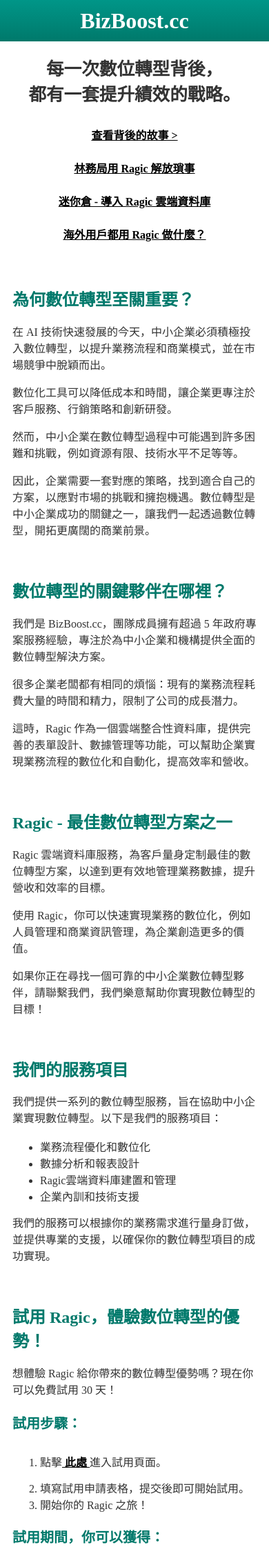
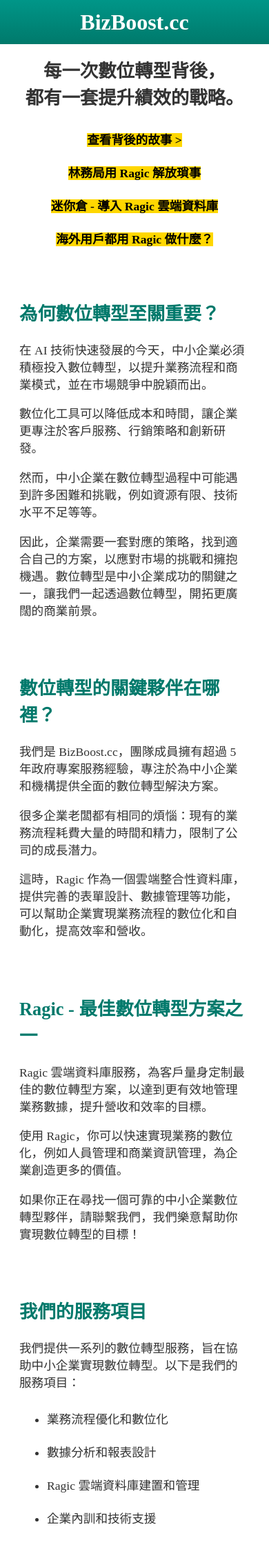
Before and after one commit to cameocyc/www_bizboost_cc, a PHP site: page / in a window 390 px wide. Shown: the top 2243 px of the page at 69% size. Run offline with PHP 8.4, Linux system fonts and the light colour scheme.

Commit message:
更新字體大小、加上footer

```diff
--- a/index.html
+++ b/index.html
@@ -90,14 +90,12 @@
         <section>
 
             <h1><br>每一次數位轉型背後，<br>都有一套提升績效的戰略。</h1>
-            <a href="#" class="story-link">查看背後的故事 ></a><br>
-            <a href="https://www.ragic.com/intl/zh-TW/blog/181" target="_blank">林務局用 Ragic 解放瑣事</a><br>
+            <a href="#" class="story-link"> 查看背後的故事 > </a><br>
+            <a href="https://www.ragic.com/intl/zh-TW/blog/181" target="_blank"> 林務局用 Ragic 解放瑣事 </a><br>
             <a href="https://www.ragic.com/intl/zh-TW/blog/146/%E8%BF%B7%E4%BD%A0%E5%80%89%E6%A1%88%E4%BE%8B%E5%88%86%E4%BA%AB"
-                target="_blank">迷你倉
-                - 導入 Ragic 雲端資料庫</a><br>
+                target="_blank"> 迷你倉 - 導入 Ragic 雲端資料庫 </a><br>
             <a href="https://www.ragic.com/intl/zh-TW/blog/211/%E6%B5%B7%E5%A4%96%E7%94%A8%E6%88%B6%E9%83%BD%E7%94%A8-Ragic-%E5%81%9A%E4%BB%80%E9%BA%BC%EF%BC%9F"
-                target="_blank">海外用戶都用
-                Ragic 做什麼？</a>
+                target="_blank"> 海外用戶都用 Ragic 做什麼？ </a>
 
         </section>
         <!-- 模态框 -->
@@ -136,7 +134,7 @@
             <ul>
                 <li>業務流程優化和數位化</li>
                 <li>數據分析和報表設計</li>
-                <li>Ragic雲端資料庫建置和管理</li>
+                <li>Ragic 雲端資料庫建置和管理</li>
                 <li>企業內訓和技術支援</li>
             </ul>
             <p>我們的服務可以根據你的業務需求進行量身訂做，並提供專業的支援，以確保你的數位轉型項目的成功實現。</p>
@@ -172,7 +170,9 @@
                 <li>電子郵件: <a href="mailto:info@bizboost.cc" target="_blank">ragic.cyc@gmail.com</a></li>
                 <li>電話號碼: <a href="tel:+886-985-568-088" target="_blank">+886-985-568-088</a></li>
                 <li>網站: <a href="https://www.bizboost.cc/" target="_blank">https://www.bizboost.cc/</a></li>
+                <li>查看：<a href="#" class="story-link"> BizBoost.cc 背後的故事 </a></li>
             </ul>
+            <br><br><br>
             <!-- <p>如果你對我們的服務感興趣，請填寫下面的聯繫表格或致電我們，我們將盡快與你聯繫，了解你的需求並提供更多詳細資訊。</p>
             <form>
                 <label for="name">你的姓名</label>
@@ -260,12 +260,13 @@
         </script>
 
     </main>
-    <!-- <footer>
-        <h2>BizBoost.cc</h2>
-        <h3>A platform for digital transformation.</h3>
+    <footer>
+        <!-- <h2>BizBoost.cc</h2>
+        <h3>A platform for digital transformation.</h3> -->
         <p>© 2023 BizBoost.cc. All rights reserved. In partnership with Ragic.</p>
-        <p>Ragic and the Ragic logo are registered trademarks of Ragic Inc. All rights reserved.</p>
-      </footer> -->
+        <p>Ragic and the Ragic logo are registered trademarks of Ragic Inc.</p>
+        <br><br>
+      </footer>
 </body>
 
 </html>
--- a/style.css
+++ b/style.css
@@ -3,8 +3,10 @@
 }
 
 main {
-    max-width: 960px; /* 控制宽度 */
-    margin: 0 auto; /* 水平居中 */
+    max-width: 960px;
+    /* 控制宽度 */
+    margin: 0 auto;
+    /* 水平居中 */
 }
 
 header {
@@ -12,7 +14,7 @@ header {
     display: flex;
     justify-content: center;
     align-items: center;
-    height: 80px;
+    height: 5rem;
     width: 100%;
     position: fixed;
     top: 0;
@@ -27,9 +29,9 @@ header {
 }
 
 .logo {
-    font-weight:bolder;
+    font-weight: bolder;
     color: #ffffff;
-    font-size: 2.2rem;
+    font-size: 2.5rem;
     margin: 0;
     padding: 0;
 }
@@ -39,22 +41,20 @@ header {
 section {
     padding: 50px;
     text-align: center;
-    max-width: ;
+    font-size: 1.5rem;
 }
 
 section h1 {
-    font-size: 36px;
     margin-bottom: 20px;
 }
 
-section p {
-    font-size: 18px;
-    line-height: 1.5;
+li {
+    line-height: 3rem;
 }
 
 @media screen and (max-width: 768px) {
     header {
-        height: 60px;
+        height: 4rem;
     }
 
     .logo {
@@ -62,15 +62,8 @@ section p {
     }
 
     section {
+        font-size: 1.1rem;
         padding: 20px;
-    }
-
-    section h1 {
-        font-size: 1.6rem;
-    }
-
-    section p {
-        font-size: 16px;
     }
 }
 
@@ -90,47 +83,16 @@ section.left-TitleGB h6 {
     text-align: left;
 }
 
-@media screen and (max-width: 768px) {
-    section.left-TitleGB {
-        padding: 10px;
-    }
-
-    section.left-TitleGB h1 {
-        font-size: 28px;
-    }
-
-    section.left-TitleGB h2 {
-        font-size: 24px;
-    }
-
-    section.left-TitleGB h3 {
-        font-size: 20px;
-    }
-
-    section.left-TitleGB h4 {
-        font-size: 18px;
-    }
-
-    section.left-TitleGB h5 {
-        font-size: 16px;
-    }
-
-    section.left-TitleGB h6 {
-        font-size: 14px;
-    }
-
-    section.left-TitleGB p {
-        font-size: 16px;
-        line-height: 1.5;
-    }
+a {
+    line-height: 3rem;
+    background-color: gold;
 }
 
 a {
     position: relative;
     color: #000000;
     font-weight: bold;
-    line-height: 3rem;
-    /* text-decoration: none; */
+    text-decoration: none;
 }
 
 a::after {
@@ -185,3 +147,8 @@ a {
     text-decoration: none;
     cursor: pointer;
 }
+
+footer {
+    text-align: center;
+    font-size: 3px;
+  }
```
Lines whose indentation alone changed are shown as unchanged.
